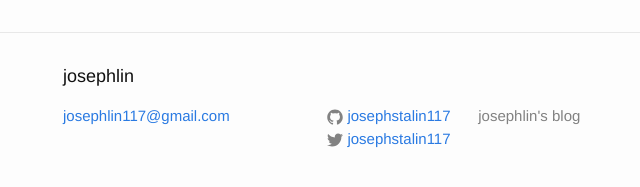
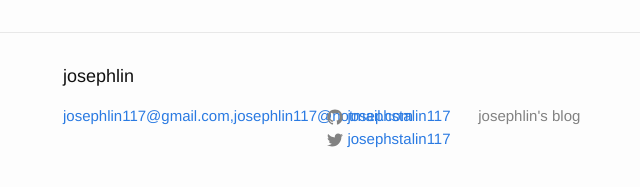
Before and after one commit to josephstalin117/josephstalin117.github.io, a Jekyll site: the page built from index.html, in a window 1280 px wide and 900 px high, scrolled down 8355 px. Shown: the part 690-877 px from the top of the window, without its empty margins (207-847 px from the left). Built offline with Jekyll 4.4.1, drawn with Linux system fonts in a browser that asks for light colours.

Commit message:
update email

```diff
--- a/_config.yml
+++ b/_config.yml
@@ -7,7 +7,7 @@
 
 # Site settings
 title: josephlin
-email: josephlin117@gmail.com
+email: josephlin117@gmail.com,josephlin117@hotmail.com
 description: josephlin's blog
 baseurl: "" # the subpath of your site, e.g. /blog
 url: "http://josephlin.org" # the base hostname & protocol for your site
```
